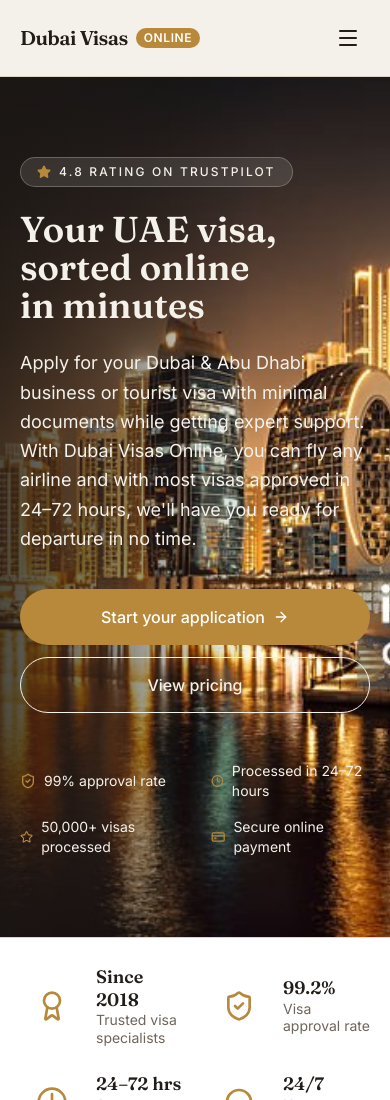
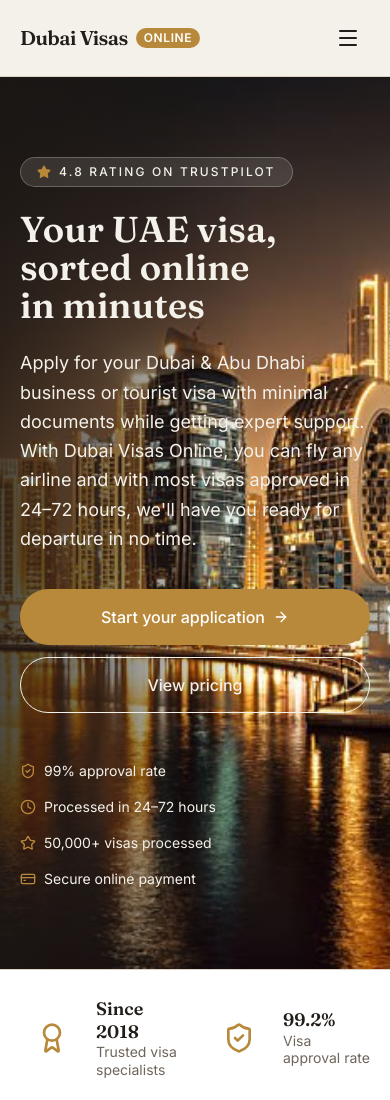
Before and after one commit to bvtonder1980-cmd/dubavisas, a Next.js app: page / in a window 390 px wide. Shown: the top 1100 px of the page. Built offline with nearby package versions, Linux system fonts and the light colour scheme.

Commit message:
feat: update hero component layout and add hero-mobile image
Updated grid layout for hero component, added new hero-mobile image for mobile view

Co-authored-by: bvtonder1980-cmd <275993852+bvtonder1980-cmd@users.noreply.github.com>

```diff
--- a/components/hero.tsx
+++ b/components/hero.tsx
@@ -63,7 +63,7 @@
             </div>
 
             {/* Inline trust points */}
-            <div className="mt-12 grid max-w-md grid-cols-2 gap-x-8 gap-y-4">
+            <div className="mt-12 grid max-w-md grid-cols-1 gap-x-8 gap-y-4 sm:grid-cols-2">
               {[
                 { icon: ShieldCheck, label: `${siteConfig.stats.approvalRate} approval rate` },
                 { icon: Clock, label: `Processed in ${siteConfig.stats.avgProcessing}` },
```
Also changed, not shown: hero-mobile.png (added).
